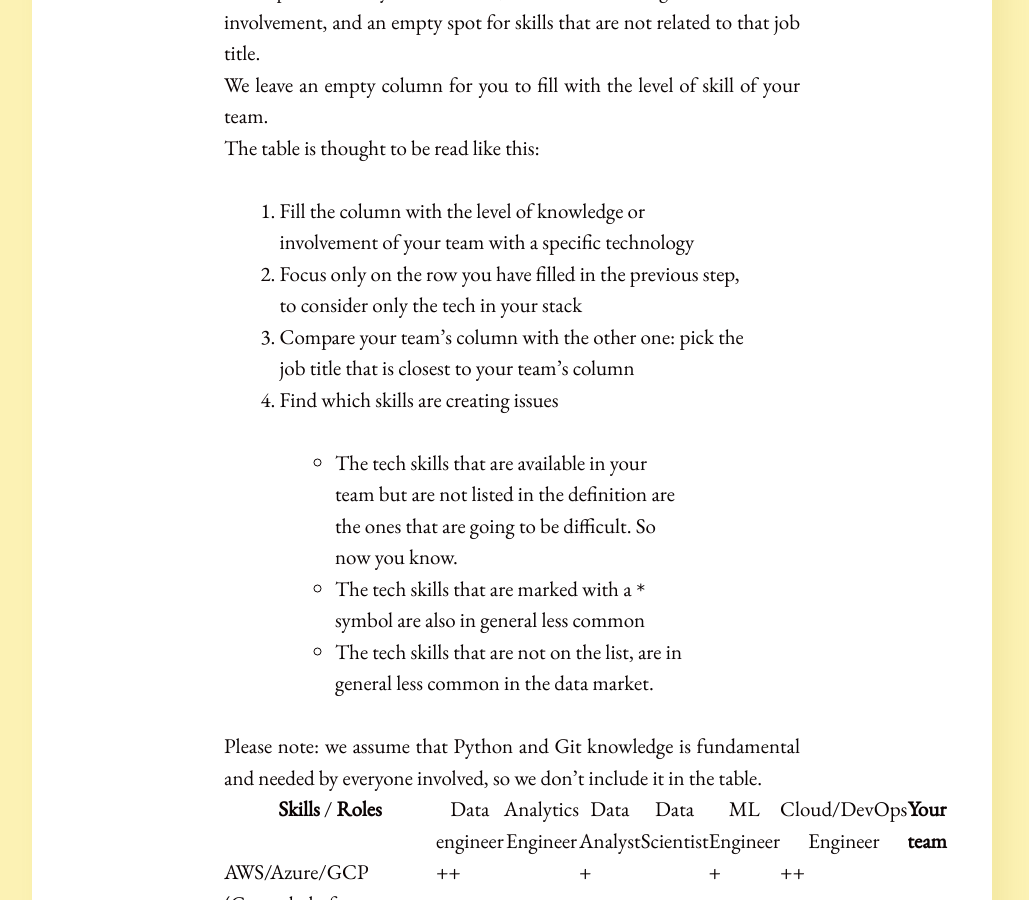
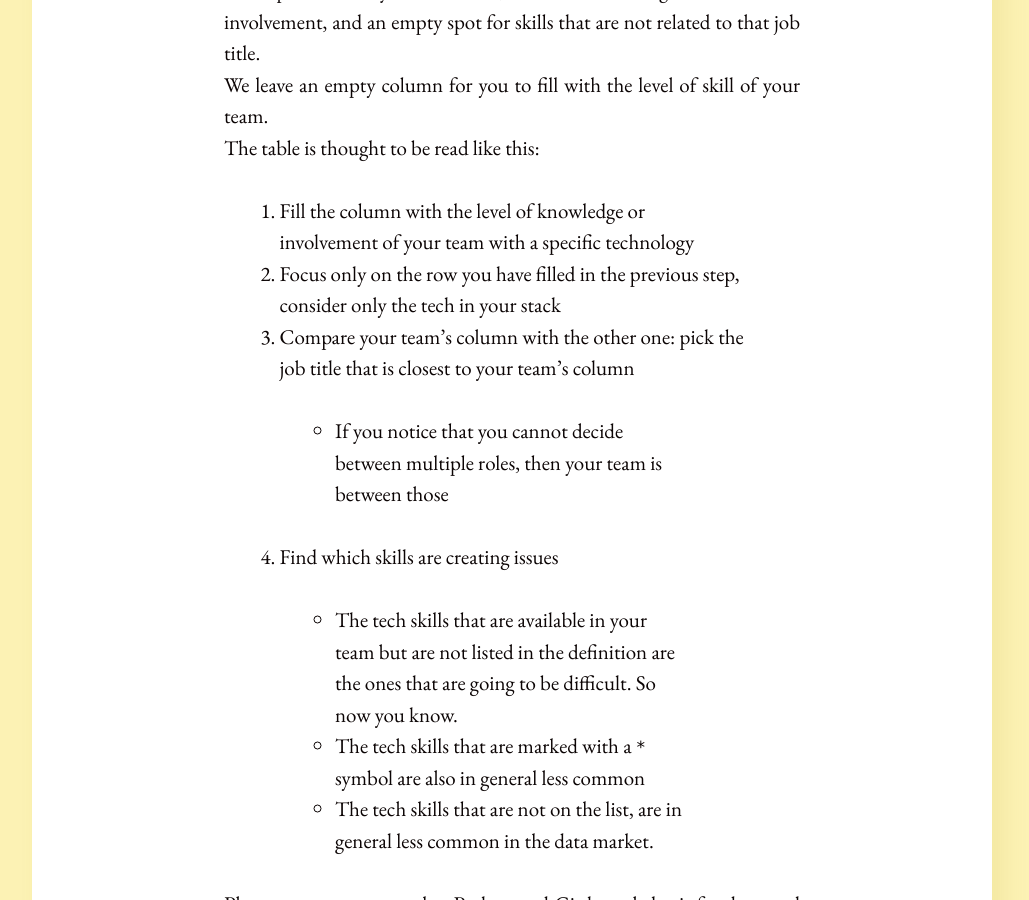
Before and after one commit to carmigno/carmigno.github.io, a Jekyll site: the page built from _posts/2022-09-05-data-employees.md, in a window 1280 px wide and 900 px high, scrolled down 2784 px. Shown: the whole window, without its empty margins (128-1157 px from the left). Built offline with Jekyll 4.4.1, drawn with Linux system fonts in a browser that asks for light colours.

Commit message:
Rewording

```diff
--- a/_posts/2022-09-05-data-employees.md
+++ b/_posts/2022-09-05-data-employees.md
@@ -40,8 +40,9 @@ We leave an empty column for you to fill with the level of skill of your team.
 
 The table is thought to be read like this:
 1. Fill the column with the level of knowledge or involvement of your team with a specific technology
-2. Focus only on the row you have filled in the previous step, to consider only the tech in your stack
+2. Focus only on the row you have filled in the previous step, consider only the tech in your stack
 3. Compare your team's column with the other one: pick the job title that is closest to your team's column
+  * If you notice that you cannot decide between multiple roles, then your team is between those
 4. Find which skills are creating issues
   * The tech skills that are available in your team but are not listed in the definition are the ones that are going to be difficult. So now you know.
   * The tech skills that are marked with a `*` symbol are also in general less common
```
